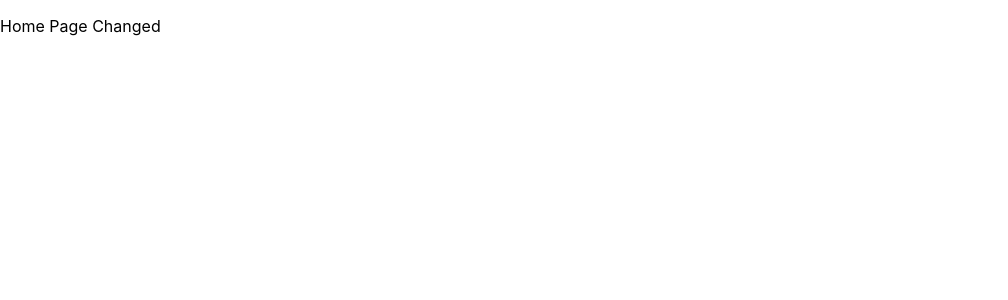
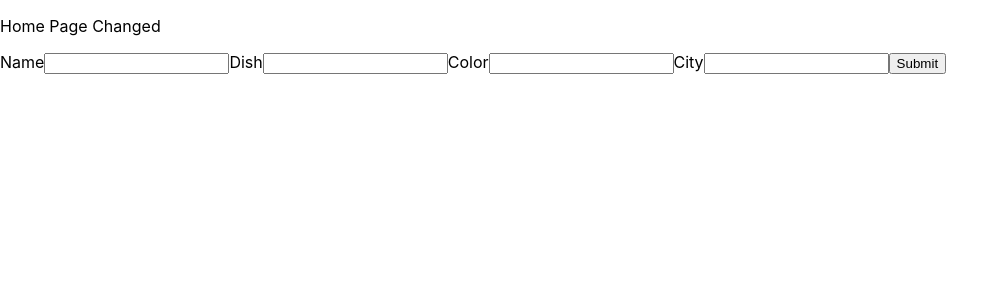
Before and after one commit to ishantsahni/ishant_fe, a React (Create React App) app: page / in a window 1280 px wide. Shown: the top 300 px of the page, without its empty margins (0-1008 px from the left). Built offline with nearby package versions, Linux system fonts and the light colour scheme; no server answers.

Commit message:
formik added

```diff
--- a/package.json
+++ b/package.json
@@ -7,10 +7,12 @@
     "@testing-library/react": "^13.4.0",
     "@testing-library/user-event": "^13.5.0",
     "axios": "^1.6.8",
+    "formik": "^2.4.5",
     "react": "^18.2.0",
     "react-dom": "^18.2.0",
     "react-scripts": "5.0.1",
-    "web-vitals": "^2.1.4"
+    "web-vitals": "^2.1.4",
+    "yup": "^1.4.0"
   },
   "scripts": {
     "start": "react-scripts start",
--- a/src/App.js
+++ b/src/App.js
@@ -1,6 +1,8 @@
 import axios from "axios";
 import { useEffect } from "react";
 import API_URLS from "./config/API_URLS";
+import { useFormik } from "formik";
+import * as yup from 'yup';
 
 function App() {
 
@@ -10,11 +12,68 @@ function App() {
     }).catch(error => {
       console.error('Error fetching data: ', error);
     })
+  }, []);
+
+  const formik = useFormik({
+    initialValues: {
+      name: '',
+      dish: '',
+      color: '',
+      city: ''
+    },
+    validationSchema: yup.object({
+      name: yup.string().required(),
+      dish: yup.string().required(),
+      color: yup.string().required(),
+      city: yup.string().required(),
+    }),
+    onSubmit: values => {
+      console.log("formik values ", values);
+    },
   });
 
   return (
     <div>
       <p >Home Page Changed</p>
+      <form onSubmit={formik.handleSubmit}>
+        <div>
+          <label htmlFor="name">Name</label>
+          <input
+            id="name"
+            name="name"
+            type="text"
+            onChange={formik.handleChange}
+            value={formik.values.name}
+          />
+          <label htmlFor="dish">Dish</label>
+          <input
+            id="dish"
+            name="dish"
+            type="text"
+            onChange={formik.handleChange}
+            value={formik.values.dish}
+          />
+          <label htmlFor="color">Color</label>
+          <input
+            id="color"
+            name="color"
+            type="text"
+            onChange={formik.handleChange}
+            value={formik.values.color}
+          />
+          <label htmlFor="city">City</label>
+          <input
+            id="city"
+            name="city"
+            type="text"
+            onChange={formik.handleChange}
+            value={formik.values.city}
+          />
+          <button
+            type="submit"
+          >Submit</button>
+        </div>
+      </form>
     </div>
   );
 }
```
